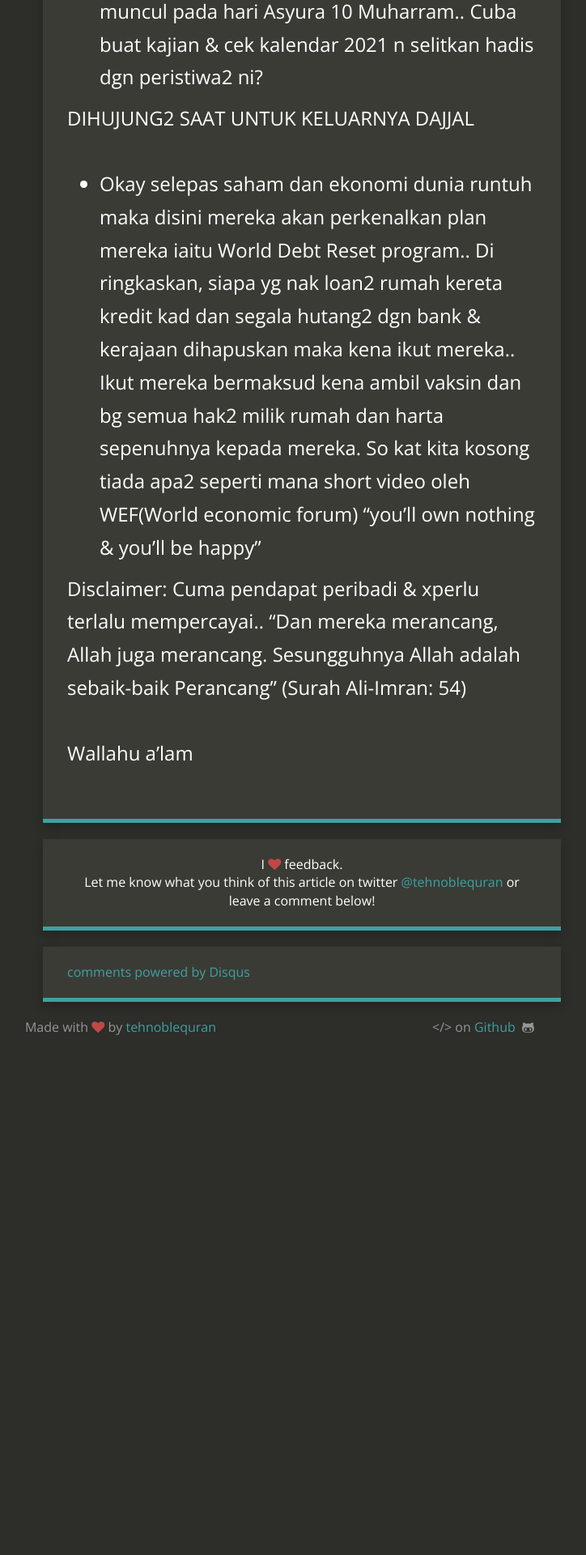
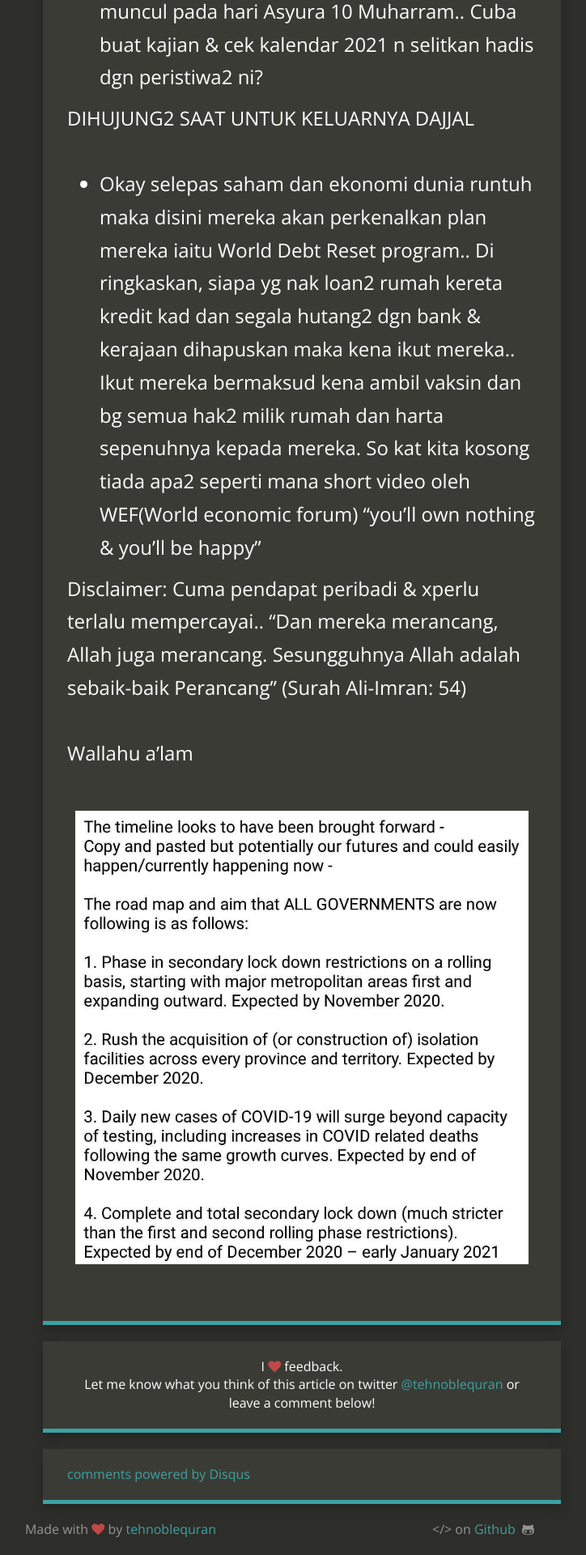
Before and after one commit to kedamaian/swsyafiq, a Jekyll site: the page built from _posts/2020-12-25-the-great-reset-world-economic-forum.md, in a window 1280 px wide. Shown: the part 2981-4901 px from the top of the page at 81% size, without its empty margins (267-991 px from the left). Built offline with Jekyll 4.4.1, drawn with Linux system fonts in a browser that asks for light colours; nearby versions of some CDN libraries; comment, search, counter and statistics services are not loaded; before the commit the page ends 4281 px from its top, so only the background shows below that.

Commit message:
Update 2020-12-25-the-great-reset-world-economic-forum.md

```diff
--- a/_posts/2020-12-25-the-great-reset-world-economic-forum.md
+++ b/_posts/2020-12-25-the-great-reset-world-economic-forum.md
@@ -38,3 +38,6 @@ Disclaimer: Cuma pendapat peribadi & xperlu terlalu mempercayai..
 
 
 Wallahu a'lam
+
+
+![1.jpg]({{site.baseurl}}/images/1.jpg)
```
